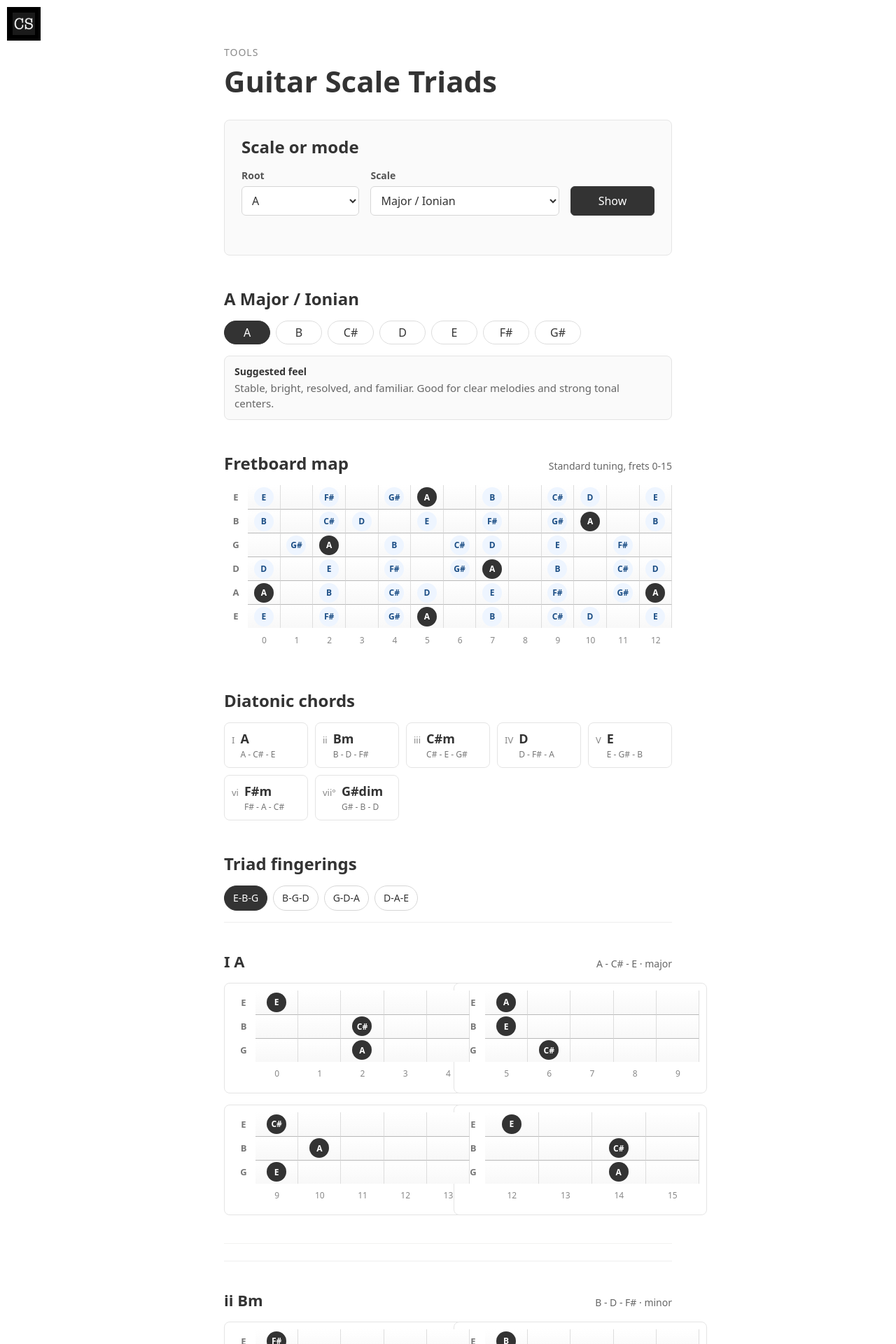
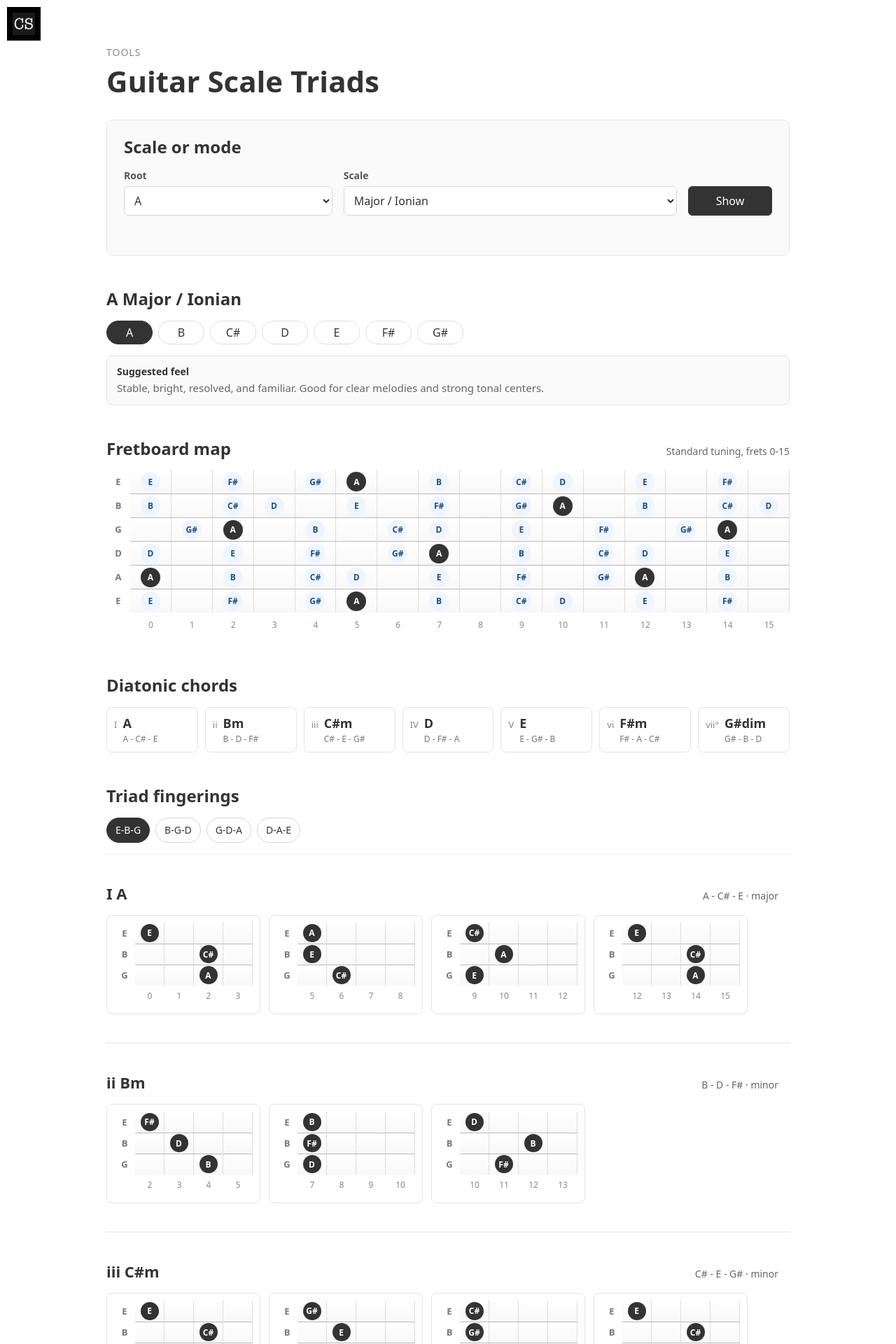
Before and after one commit to cs-shadow/cs-shadow.github.io, a Jekyll site: the page built from site/tools/guitar-scale-triads/index.html, in a window 1280 px wide. Shown: the top 1920 px of the page at 70% size. Built offline with Jekyll 4.4.1, drawn with Linux system fonts in a browser that asks for light colours; some of the changed text lies outside the part shown.

Commit message:
Fix triad strip card overlap

```diff
--- a/site/assets/css/main.sass
+++ b/site/assets/css/main.sass
@@ -369,6 +369,17 @@
     color: #666
     line-height: 1.5
 
+.guitar-scale-triads
+  max-width: 1040px
+  padding-left: $rs*2
+  padding-right: $rs*2
+  @include respond-to(1040)
+    padding-left: $rs
+    padding-right: $rs
+  @include respond-to(800)
+    padding-left: $rs
+    padding-right: $rs
+
 .tools-list
   padding-bottom: $rs*4
 
@@ -602,7 +613,7 @@
 
 .triad-list
   display: grid
-  gap: $rs*1.5
+  gap: 0
 
 .string-set-selector
   display: flex
@@ -628,7 +639,7 @@
     color: #fff
 
 .triad-card
-  padding: $rs*1.25 0
+  padding: $rs 0
   border-top: 1px solid #eee
 
 .triad-card-heading
@@ -643,20 +654,41 @@
     margin: 0
     font-size: 22px
   p
+    padding-right: $rs
     font-size: 14px
+    @include respond-to(640)
+      padding-right: 0
 
 .triad-strips
   display: grid
-  grid-template-columns: repeat(auto-fit, minmax(300px, 1fr))
-  gap: $rs
+  grid-template-columns: repeat(auto-fill, 220px)
+  gap: 12px
+  @include respond-to(1040)
+    grid-auto-columns: 220px
+    grid-auto-flow: column
+    grid-template-columns: none
+    overflow-x: auto
+    padding-bottom: 8px
 
 .triad-strip
+  width: 220px
+  min-width: 0
+  box-sizing: border-box
   padding: 10px
   border: 1px solid #e4e4e4
   border-radius: 8px
   background: #fff
   overflow-x: auto
+  .fretboard-row,
+  .fret-number-row
+    grid-template-columns: 30px repeat(var(--fret-count), minmax(34px, 1fr))
+  .string-label,
+  .fret-cell,
+  .fret-number
+    min-height: 30px
   .fret-cell.active span
+    width: 26px
+    height: 26px
     background: #333
     color: #fff
 
--- a/site/assets/js/guitar-scale-triads.js
+++ b/site/assets/js/guitar-scale-triads.js
@@ -19,7 +19,7 @@
     { id: "strings-4-5-6", label: "D-A-E", strings: TUNING.slice(3, 6) }
   ];
   var MAX_FRET = 15;
-  var MAX_TRIAD_SPAN = 4;
+  var MAX_TRIAD_SPAN = 3;
   var SCALE_GROUPS = ["Major Modes", "Pentatonic & Blues", "Minor & Exotic"];
 
   var SCALES = [
@@ -359,7 +359,7 @@
   function renderTriadStrip(voicing, strings) {
     var strip = document.createElement("div");
     var startFret = voicing.minFret === 0 ? 0 : voicing.minFret;
-    var endFret = Math.min(MAX_FRET, Math.max(startFret + 4, voicing.maxFret));
+    var endFret = Math.min(MAX_FRET, Math.max(startFret + 3, voicing.maxFret));
     strip.className = "triad-strip";
     strip.style.setProperty("--fret-count", endFret - startFret + 1);
 
```
